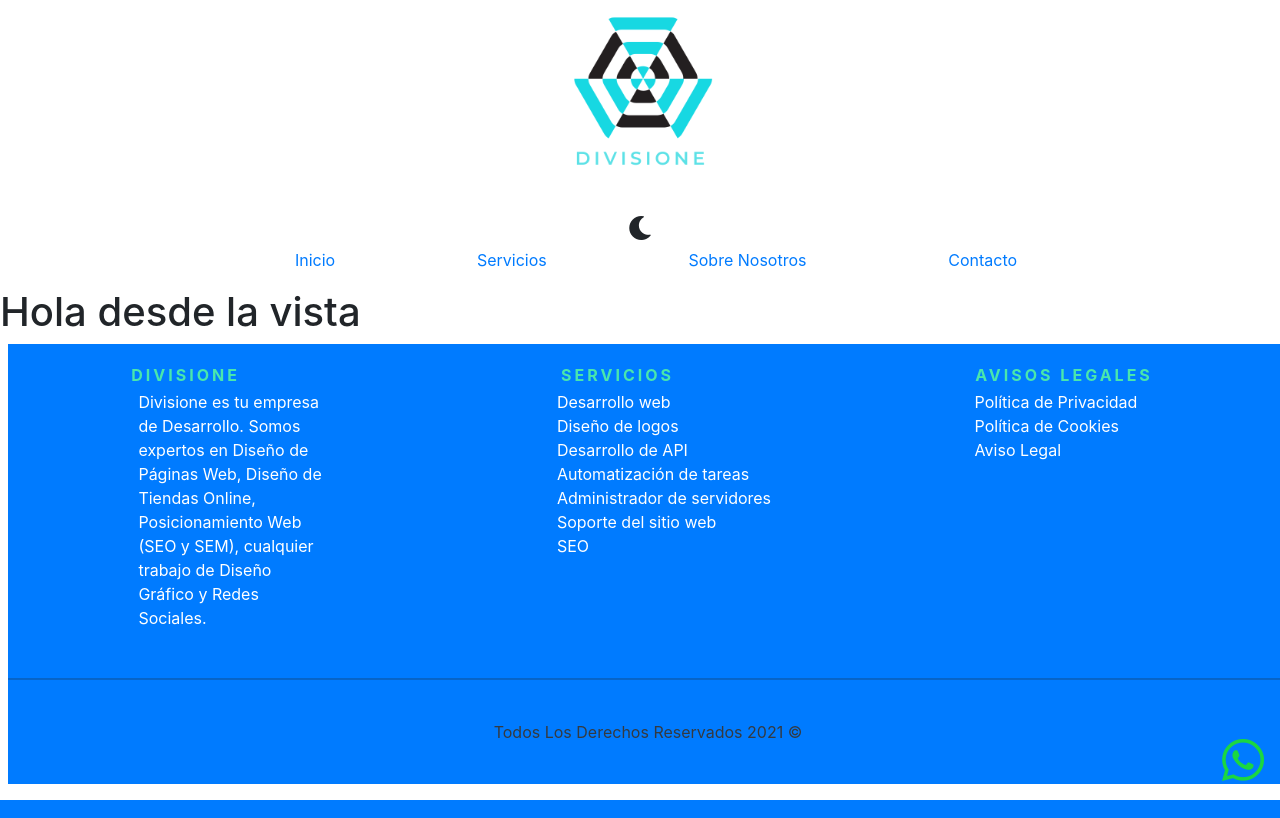
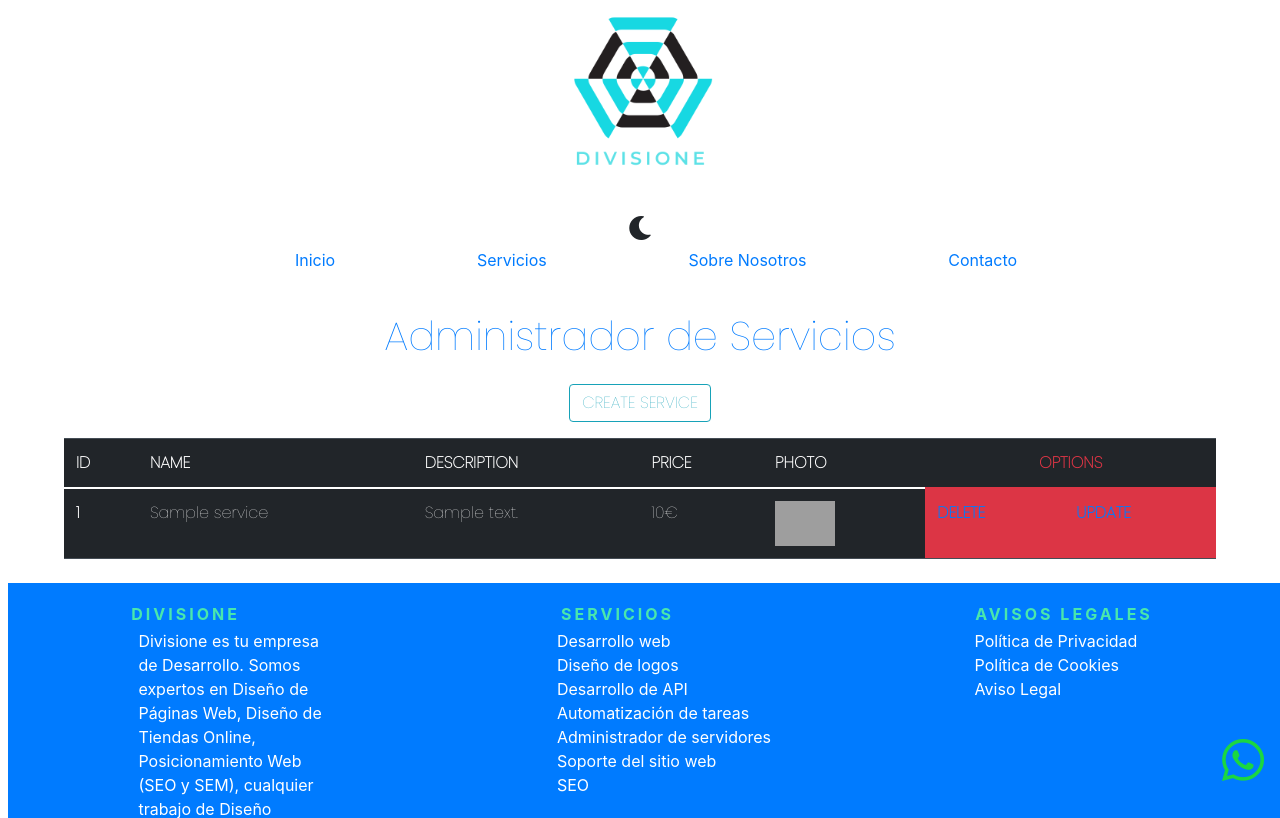
Before and after one commit to alexSanchez0516/CRUD-MCV, a PHP site: page /admin in a window 1280 px wide. Shown: the top 818 px of the page. Run offline with PHP 8.4, Linux system fonts and the light colour scheme; tables that the repository leaves empty or names only in its code hold one stand-in row (values such as "Sample post"); data that the repository does not hold is empty; some libraries are stand-ins or nearby versions; grey boxes are pictures that could not be loaded.

Commit message:
fix_Controller

```diff
--- a/controllers/ServiceController.php
+++ b/controllers/ServiceController.php
@@ -2,12 +2,15 @@
 
 namespace Controllers;
 use MVC\Router;
+use Model\Services;
 
 class ServiceController {
     public static function index(Router $router) {
+
+        $services = Services::all();
+
         $router->render('properties/admin', [
-            'msg' => 'Desde El controlador',
-            'text' => [1,32,43,43]
+            'services' => $services
         ]);
     }
 
--- a/views/properties/admin.php
+++ b/views/properties/admin.php
@@ -1,5 +1,59 @@
 <?php
-
+//debug($services);
 ?>
 
-<h1>Hola desde la vista</h1>
+<main class="wrap">
+
+    <?php if (filter_var(intval($state), FILTER_VALIDATE_INT) === 1) : ?>
+        <p class="text-success state text-center h4 m-2">
+            Servicio creado correctamente
+        </p>
+    <?php elseif (filter_var(intval($state), FILTER_VALIDATE_INT)=== 2) : ?>
+        <p class="text-success state text-center h4 m-2">
+            Servicio actualizado correctamente
+        </p>
+    <?php elseif (filter_var(intval($state), FILTER_VALIDATE_INT) === 3) : ?>
+        <p class="text-success state text-center h4 m-2">
+            Servicio eliminado correctamente
+        </p>
+    <?php endif; ?>
+
+    <h1 class="text-admin text-center text-primary m-4">Administrador de Servicios</h1>
+    <a href="/admin/properties/create.php" id="addService" class=" btn btn-outline-info">CREATE SERVICE</a>
+    <table class="table  table-responsive table-hover table-dark  admin-table ">
+        <thead>
+            <tr>
+                <!--CAMPOS -->
+                <th scope="col">ID</th>
+                <th scope="col">NAME</th>
+                <th scope="col">DESCRIPTION</th>
+                <th scope="col">PRICE</th>
+                <th scope="col">PHOTO</th>
+
+                <th scope="col" class="text-center  text-danger" colspan="2">OPTIONS</th>
+
+
+            </tr>
+        </thead>
+
+        <tbody>
+            <?php foreach ($services as $service) : ?>
+                <tr>
+                    <th scope="row"><?php echo $service->id; ?></th> <!-- ID -->
+                    <td><?php echo $service->name; ?></td>
+                    <td><?php echo $service->description; ?></td>
+                    <td><?php echo $service->price; ?>€</td>
+
+                    <td> <img src="/admin/img/<?php echo $service->imageProduct; ?>" class="img-fluid" style="height:45px;"></td>
+
+
+                    <td class="bg-danger btn-table"><a href="/admin/?deleteID=<?php echo $service->id; ?>">DELETE</a></td>
+                    <td class="bg-danger btn-table"><a href="/admin/properties/update.php?updateID=<?php echo $service->id; ?>">UPDATE</a></td>
+
+                </tr>
+            <?php endforeach;  ?>
+
+        </tbody>
+    </table>
+
+</main>
```
